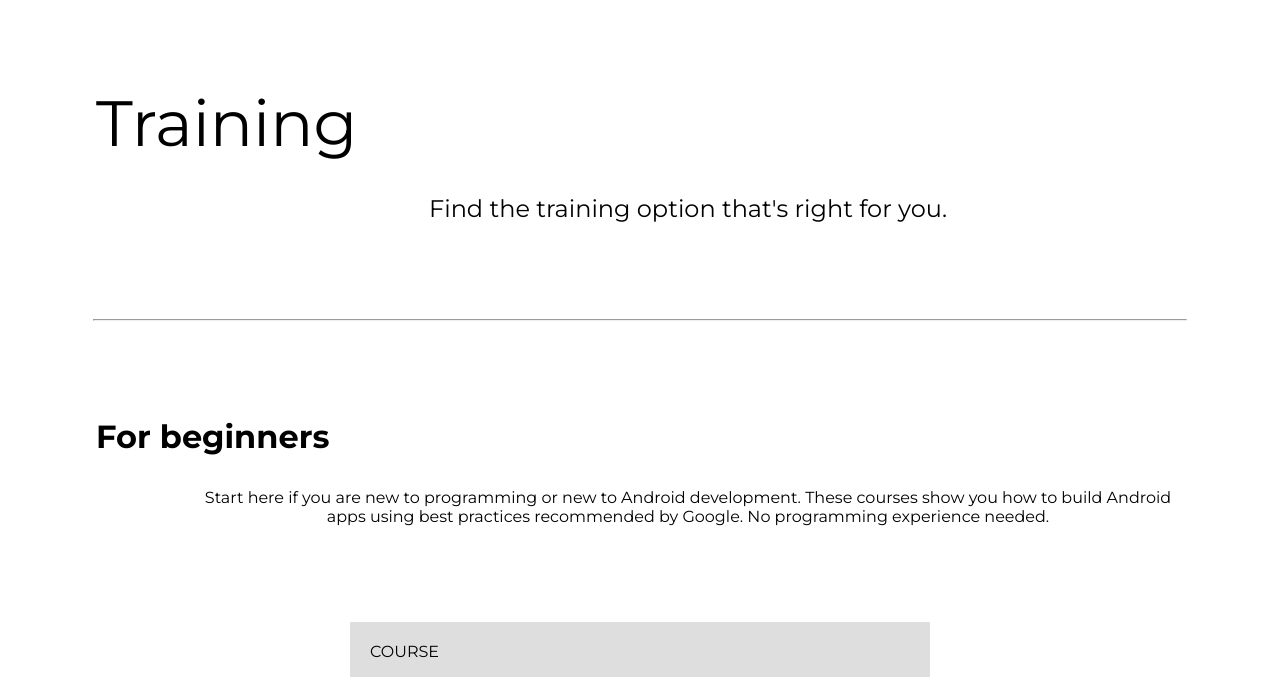
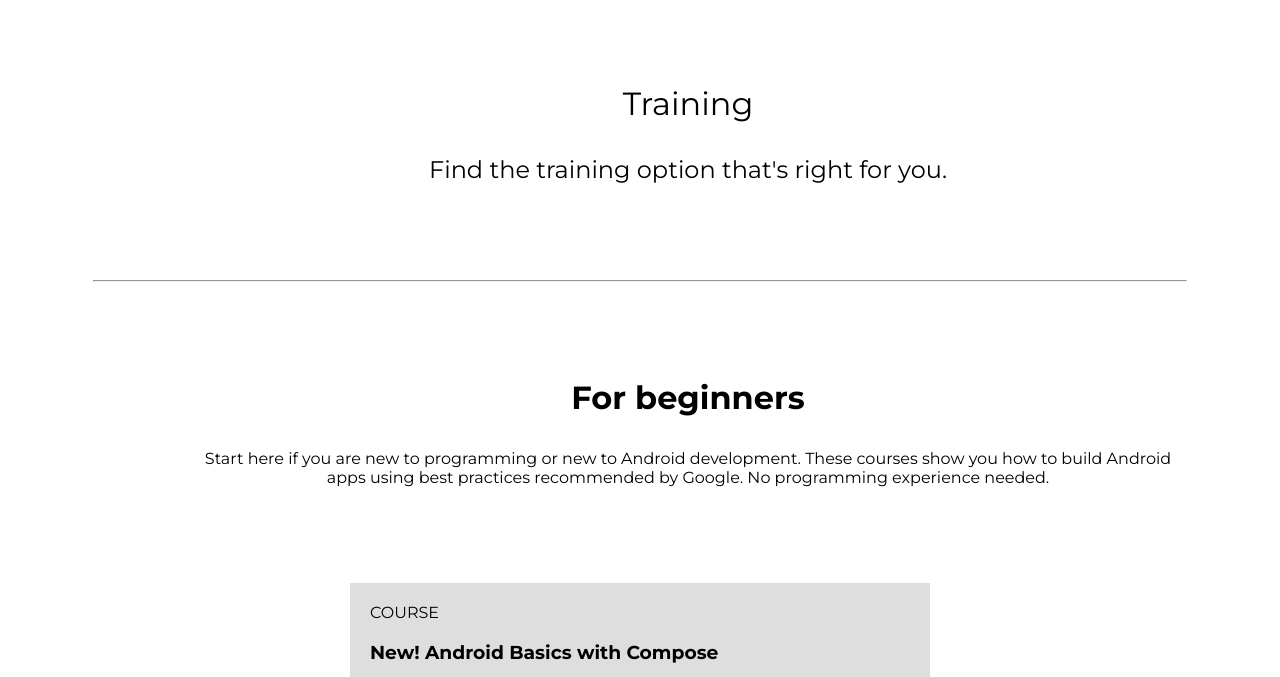
Before and after one commit to SomjaniNileshMulchand/trainingcourse, a plain HTML site: page index.html in a window 1280 px wide. Shown: the part 82-759 px from the top of the page. Drawn offline with nearby package versions, Linux system fonts and the light colour scheme.

Commit message:
Add Code Files

```diff
--- a/style.css
+++ b/style.css
@@ -514,14 +514,14 @@ li:hover{
 
 @media (max-width:1300px) {
   .train{
-    font-size: 4rem;
-    text-align: left;
+    font-size: 2rem;
+    text-align: center;
   }
   .find{
     text-align: center;
   }
   .for{
-    text-align: left;
+    text-align: center;
   }
   .start{
     text-align: center;
```
